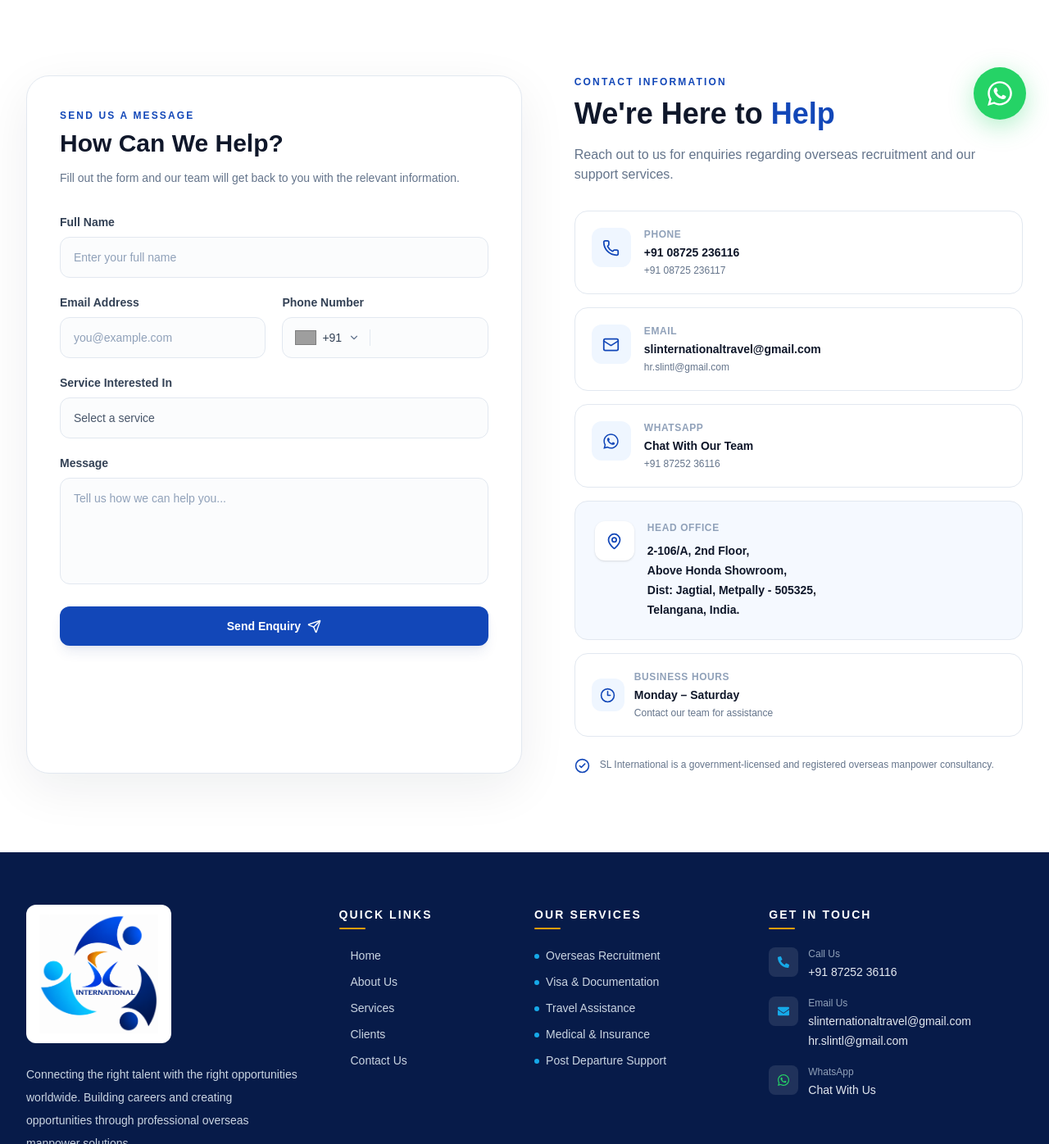
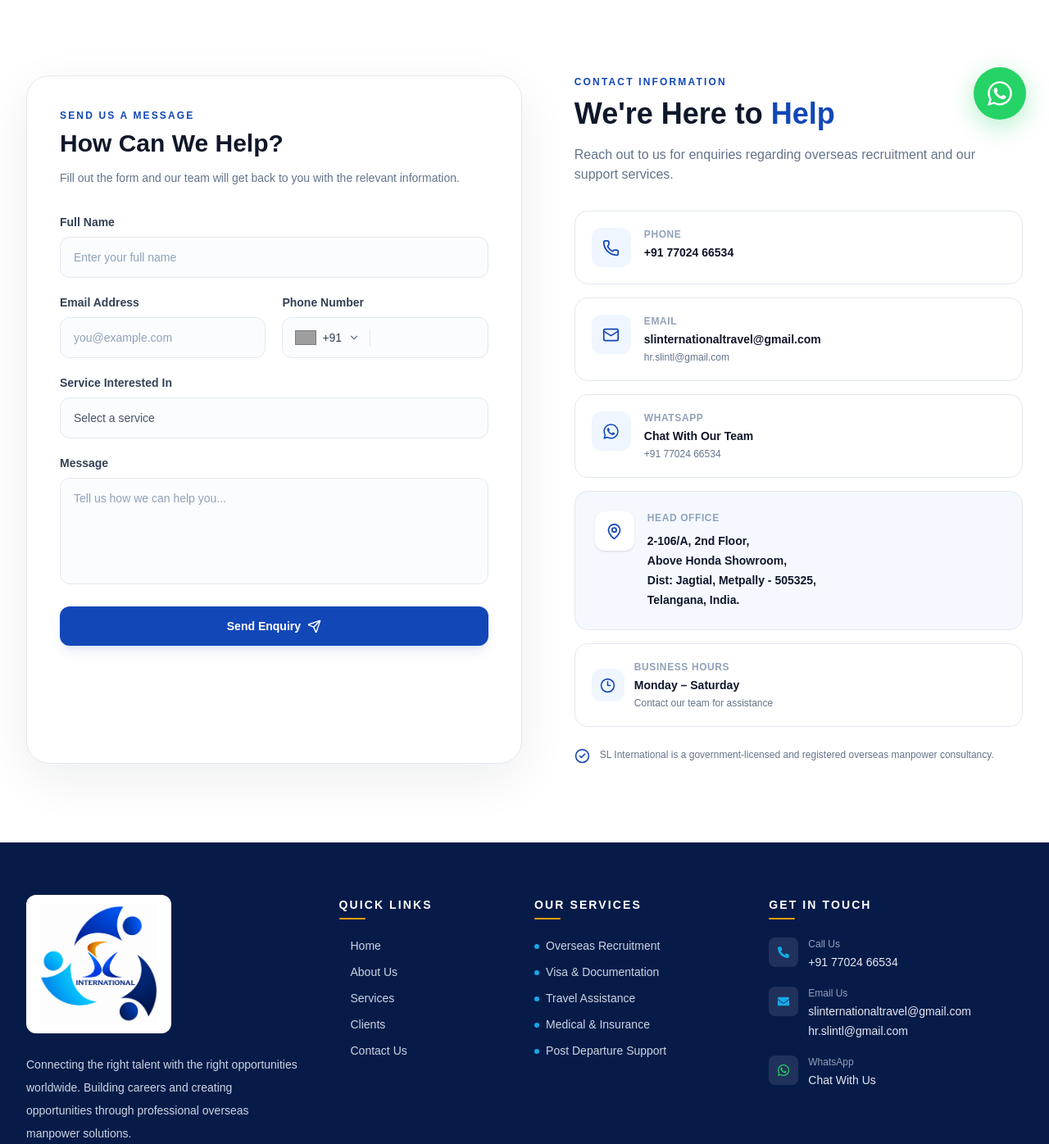
Before and after one commit to pavankrishtaiahveguru/sl-international, a Next.js app: page /contact in a window 1280 px wide. Shown: the part 626-2022 px from the top of the page at 82% size. Built offline with nearby package versions, Linux system fonts and the light colour scheme; grey boxes are pictures that could not be loaded.

Commit message:
updated whatsapp number and contact

```diff
--- a/src/app/contact/page.jsx
+++ b/src/app/contact/page.jsx
@@ -358,7 +358,7 @@ export default function ContactPage() {
               <div className="mt-8 space-y-4">
                 {/* Phone */}
                 <a
-                  href="tel:+918725236116"
+                  href="tel:+917702466534"
                   className="group flex gap-4 rounded-2xl border border-slate-200 bg-white p-5 transition-all duration-300 hover:-translate-y-0.5 hover:border-blue-200 hover:shadow-[0_15px_40px_rgba(18,71,184,0.08)]"
                 >
                   <div className="flex h-12 w-12 shrink-0 items-center justify-center rounded-xl bg-blue-50 text-[#1247B8] transition-colors duration-300 group-hover:bg-[#1247B8] group-hover:text-white">
@@ -371,11 +371,7 @@ export default function ContactPage() {
                     </p>
 
                     <p className="mt-1 text-sm font-bold text-[#0F172A]">
-                      +91 08725 236116
-                    </p>
-
-                    <p className="mt-1 text-xs text-[#64748B]">
-                      +91 08725 236117
+                      +91 77024 66534
                     </p>
                   </div>
                 </a>
@@ -417,7 +413,7 @@ export default function ContactPage() {
 
                 {/* WhatsApp */}
                 <a
-                  href="https://wa.me/918725236116"
+                  href="https://wa.me/917702466534"
                   target="_blank"
                   rel="noopener noreferrer"
                   className="group flex gap-4 rounded-2xl border border-slate-200 bg-white p-5 transition-all duration-300 hover:-translate-y-0.5 hover:border-blue-200 hover:shadow-[0_15px_40px_rgba(18,71,184,0.08)]"
@@ -436,7 +432,7 @@ export default function ContactPage() {
                     </p>
 
                     <p className="mt-1 text-xs text-[#64748B]">
-                      +91 87252 36116
+                      +91 77024 66534
                     </p>
                   </div>
                 </a>
--- a/src/components/common/FloatingWhatsApp.jsx
+++ b/src/components/common/FloatingWhatsApp.jsx
@@ -3,7 +3,7 @@
 import Link from "next/link";
 import { FaWhatsapp } from "react-icons/fa";
 
-const phoneNumber = "918725236116";
+const phoneNumber = "+917702466534";
 
 const whatsappMessage = encodeURIComponent(
   "Hello SL International, I would like to enquire about your overseas recruitment services.",
--- a/src/components/layout/Footer.jsx
+++ b/src/components/layout/Footer.jsx
@@ -135,7 +135,7 @@ export default function Footer() {
 
             <div className="mt-7 space-y-5">
               {/* Phone */}
-              <a href="tel:+918725236116" className="group flex gap-3">
+              <a href="tel:+917702466534" className="group flex gap-3">
                 <span className="flex h-9 w-9 shrink-0 items-center justify-center rounded-lg bg-white/10 text-[#16A9E8] transition-colors group-hover:bg-[#16A9E8] group-hover:text-white">
                   <FaPhoneAlt className="text-sm" />
                 </span>
@@ -144,7 +144,7 @@ export default function Footer() {
                   <span className="block text-xs text-slate-400">Call Us</span>
 
                   <span className="mt-1 block text-sm font-medium text-slate-200 group-hover:text-white">
-                    +91 87252 36116
+                    +91 77024 66534
                   </span>
                 </span>
               </a>
@@ -185,7 +185,7 @@ export default function Footer() {
 
               {/* WhatsApp */}
               <a
-                href="https://wa.me/918725236116"
+                href="https://wa.me/917702466534?text=Hello%20SL%20International,%20I%20would%20like%20to%20enquire%20about%20your%20overseas%20recruitment%20services."
                 target="_blank"
                 rel="noopener noreferrer"
                 className="group flex gap-3"
```
Also changed, not shown: 1 other file (tests, documents, lock files or other folders).
